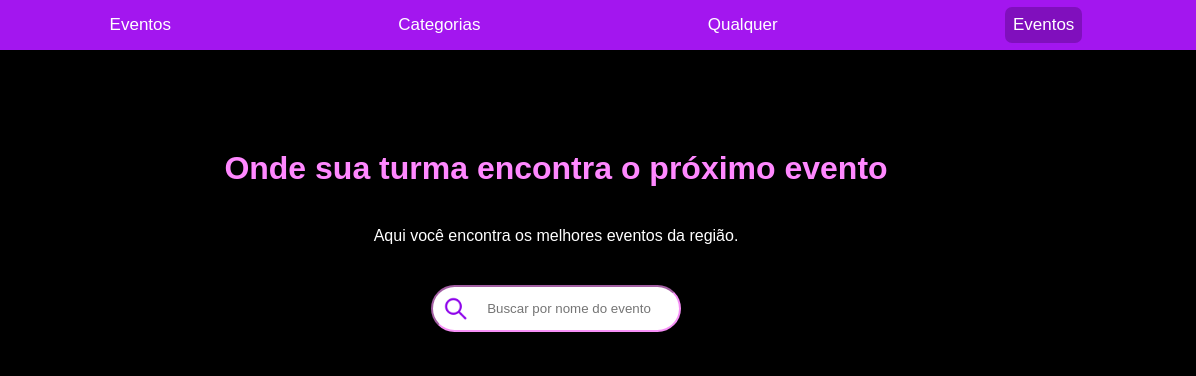
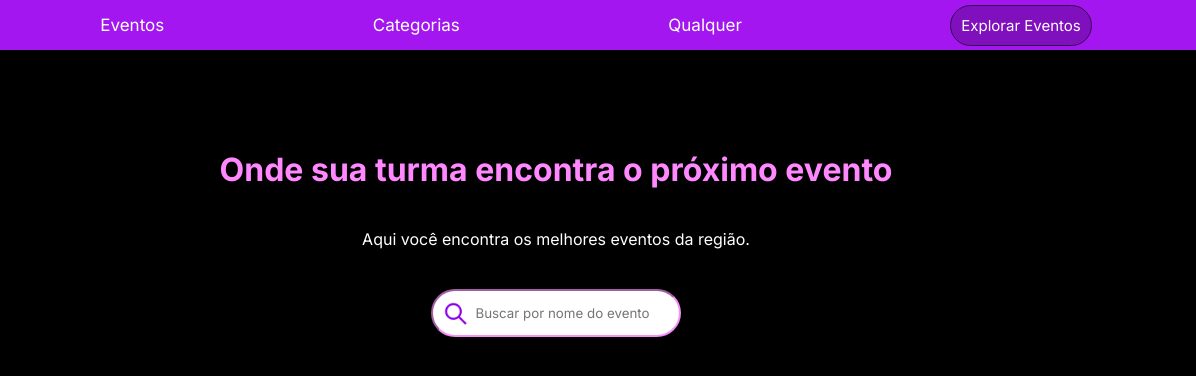
Before and after one commit to NewtonThomaz/projeto-eventos, a plain HTML site: page index.html in a window 1280 px wide. Shown: the full height of the page, 84-1280 px from the left. Drawn offline with Linux system fonts and the light colour scheme.

Commit message:
first commit

```diff
--- a/assets/style.css
+++ b/assets/style.css
@@ -1,12 +1,17 @@
+:root {
+  --bg-button: #800fbd;
+  --bg: black;
+  --text-houver: #380653;
+}
 * {
   box-sizing: border-box;
   margin: 0;
   padding: 0;
+  font-family: "Inter", sans-serif;
 }
 
 body {
-  font: 1em sans-serif;
-  background-color: black;
+  background-color: var(--bg);
 }
 
 header {
@@ -15,7 +20,7 @@ header {
   align-items: center;
   flex-direction: column;
 
-  h1 {
+  .title {
     color: rgb(255, 136, 255);
     text-align: center;
     margin-top: 100px;
@@ -59,24 +64,38 @@ header {
     justify-content: space-around;
   }
 
-.logo{
+  .logo {
     width: 10dvh;
   }
 }
 
-li a {
+.item {
+  a {
     color: white;
     text-decoration: none;
     font-size: 17px;
+
+    transition: 0.3s;
+
+    &:hover {
+      color: var(--text-houver);
+    }
   }
 
-li a button {
-  background-color: #800fbd;
+  .call-to-action {
+    background-color: var(--bg-button);
     color: white;
     text-decoration: none;
-  padding: 8px;
-  font-size: 17px;
-  border-radius: 7px;
+    padding: 10px;
+    font-size: 15px;
+    border-radius: 35px;
     box-shadow: none;
-  border: none;
+    border: 1px solid var(--text-houver);
+    cursor: pointer;
+    transition: 0.3s;
+    &:hover {
+      color: var(--text-houver);
+      background-color: aliceblue;
     }
+  }
+}
--- a/index.html
+++ b/index.html
@@ -8,29 +8,35 @@
     <title>Página de Eventos</title>
     <link rel="icon" href="assets/logo.png" />
     <link rel="stylesheet" href="assets/style.css" />
+    <link rel="preconnect" href="https://fonts.googleapis.com" />
+    <link rel="preconnect" href="https://fonts.gstatic.com" crossorigin />
+    <link
+      href="https://fonts.googleapis.com/css2?family=Inter:ital,opsz,wght@0,14..32,100..900;1,14..32,100..900&display=swap"
+      rel="stylesheet"
+    />
   </head>
   <body>
     <nav class="menu">
-      <img class="logo" src="assets/logo.png" alt="logo rock">
+      <img class="logo" src="assets/logo.png" alt="logo rock" />
       <ul>
-        <li>
+        <li class="item">
           <a href="eventos.html">Eventos</a>
         </li>
-        <li>
+        <li class="item">
           <a href="categorias.html">Categorias</a>
         </li>
-        <li>
+        <li class="item">
           <a href="eventos.html">Qualquer</a>
         </li>
-        <li>
-         <a href=""><button href="eventos.html">Eventos</button></a>
+        <li class="item">
+          <button class="call-to-action" href="eventos.html">Explorar Eventos</button>
         </li>
       </ul>
     </nav>
     <header>
-      <h1 class="">Onde sua turma encontra o próximo evento</h1>
+      <h1 class="title">Onde sua turma encontra o próximo evento</h1>
       <p>Aqui você encontra os melhores eventos da região.</p>
-      <input type="text" placeholder="Buscar por nome do evento" >
+      <input type="search" placeholder="Buscar por nome do evento" />
     </header>
   </body>
 </html>
```
Lines whose indentation alone changed are shown as unchanged.
